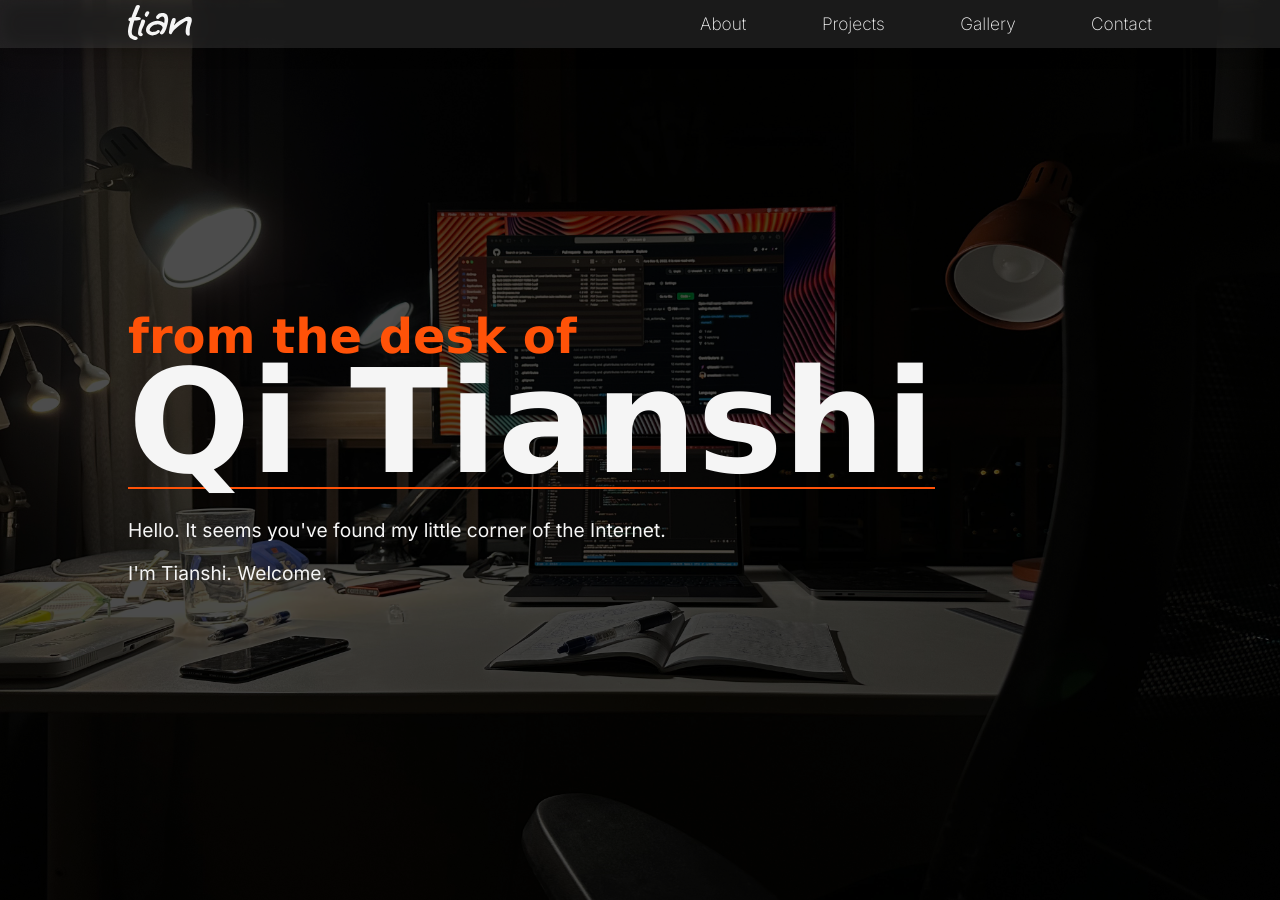
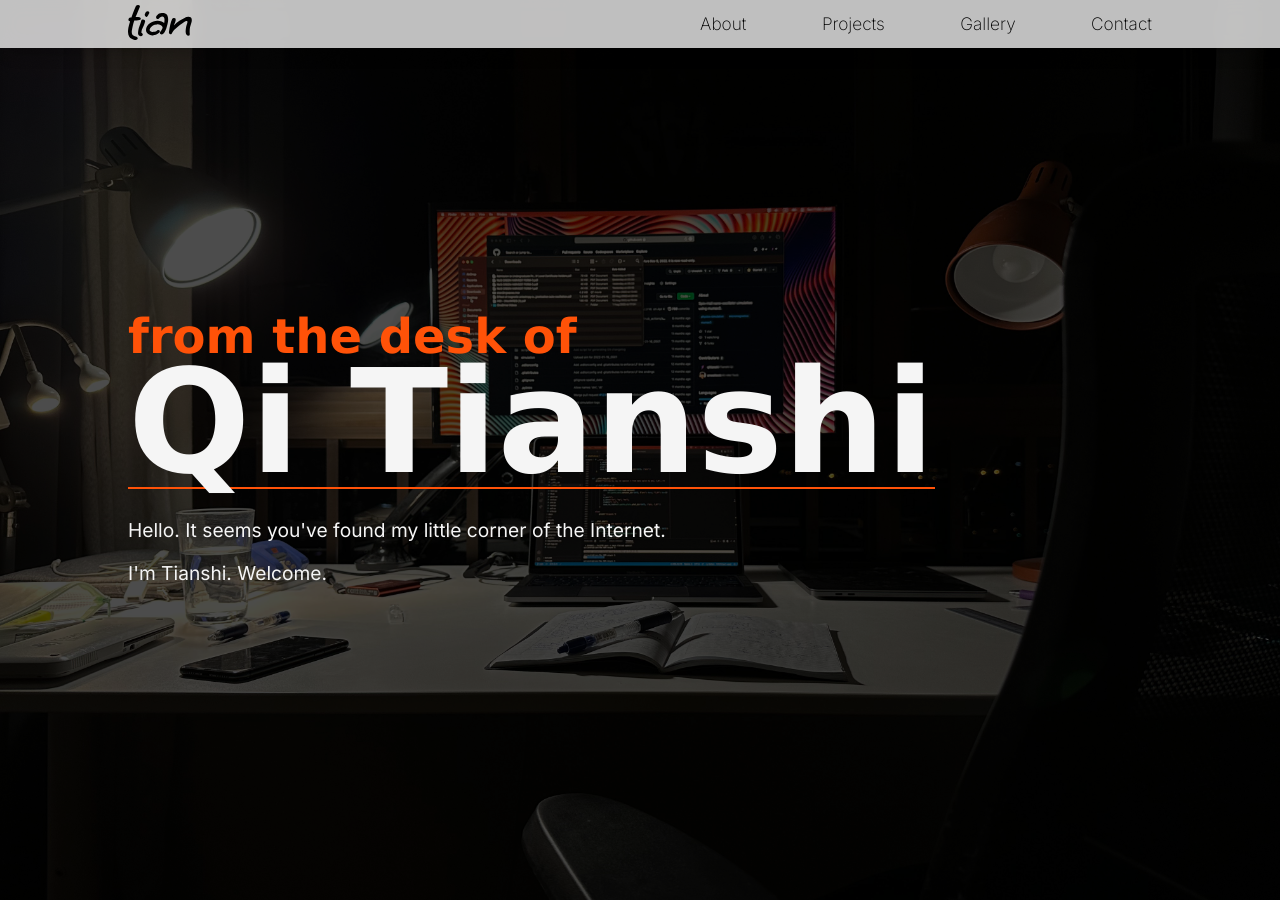
Before and after one commit to qitianshi/qitianshi.com, a Jekyll site: the page built from src/index.html, in a window 1280 px wide and 900 px high. Built offline with Jekyll 4.4.1, drawn with Linux system fonts in a browser that asks for light colours; some web fonts are replaced.

Commit message:
Make navbar responsive to color themes

```diff
--- a/src/_sass/layout/_global-header.scss
+++ b/src/_sass/layout/_global-header.scss
@@ -18,8 +18,7 @@ $_mobile-navlink-height: 64px;
 
 #global-header {
 
-    // Causes text to appear in dark theme colors.
-    @extend .t-dark;
+    @extend .u-shadow;
 
     // Places header above other page elements.
     position: fixed;
@@ -32,18 +31,25 @@ $_mobile-navlink-height: 64px;
     transition-duration: 0.2s;
 
     // Fallback for browsers that don't support backdrop-filter.
-    background-color: var.$background-secondary-color-dark;
+    background-color: var(--background-secondary-color);
 
     // Checks for backdrop-filter support. If available, the fallback
     // background-color is overriden.
-    @supports (backdrop-filter: blur(10px) brightness(0.25)) {
-        backdrop-filter: blur(10px) brightness(0.25);
-        background-color: rgba(255, 255, 255, 0.1);
+    @include mix.light-theme() {
+        @supports (backdrop-filter: blur(10px)) {
+            backdrop-filter: blur(10px);
+            background-color: rgba(255, 255, 255, 0.75);
+        }
+    }
+
+    @include mix.dark-theme() {
+        @supports (backdrop-filter: blur(10px)) {
+            backdrop-filter: blur(10px) brightness(0.25);
+            background-color: rgba(255, 255, 255, 0.1);
+        }
     }
 
     nav {
-
-        @extend .u-shadow;
 
         height: $_navbar-height;
 
@@ -122,6 +128,7 @@ $_mobile-navlink-height: 64px;
                     color: var(--tiangerine-tangerine);
                     text-decoration: none;
                     transform: scale(110%);
+                    font-weight: 300;               // For readability.
                 }
 
             }
@@ -229,10 +236,15 @@ $_mobile-navlink-height: 64px;
     }
 
     &.global-header--transparent {
+
+        // Forces the navbar into dark mode.
+        @extend .t-dark;
+
         background-color: transparent;
         backdrop-filter: none;
         border-bottom: 0.5px solid var.$background-secondary-color-dark;
         box-shadow: none;
+
     }
 
     // The width at which the screen is too narrow to fit the navbar links.
@@ -282,7 +294,7 @@ $_mobile-navlink-height: 64px;
             grid-area: menu;
 
             // Adds a border between the navigation links and the navbar.
-            border-top: 1px solid var.$foreground-tertiary-color-dark;
+            border-top: 1px solid var(--foreground-tertiary-color);
 
             li {
 
```
